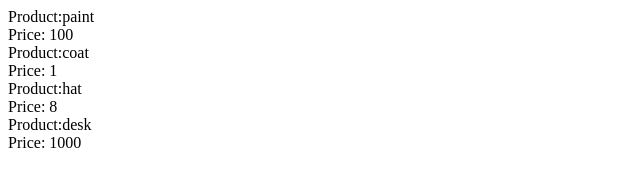
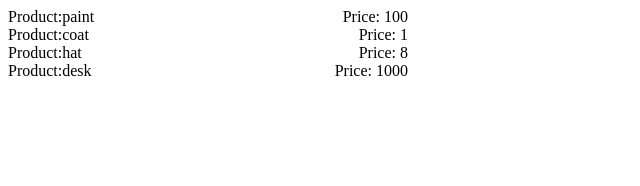
Before and after one commit to morellaj/typescript-demo, a Gatsby site: page /4-demo-object in a window 1280 px wide. Shown: the whole page, without its empty margins (0-640 px from the left). Built offline with nearby package versions, Linux system fonts and the light colour scheme; Gatsby itself is replaced by a stand-in of ours.

Commit message:
small change

```diff
--- a/src/pages/4-demo-object.jsx
+++ b/src/pages/4-demo-object.jsx
@@ -1,11 +1,11 @@
 import React from 'react';
-import {productCatalog} from "../demo-ts/constants";
+import {productCatalog} from "../demo/constants";
 
 const Index = () => {
   const productNames = Object.keys(productCatalog);
   const list = productNames.map(product => {
     return (
-    <div key={product}>
+    <div key={product} style={{display: 'flex', justifyContent: 'space-between', width: '400px'}}>
       <div>Product:{product}</div>
       <div>Price: {productCatalog[product].price}</div>
     </div>
```
